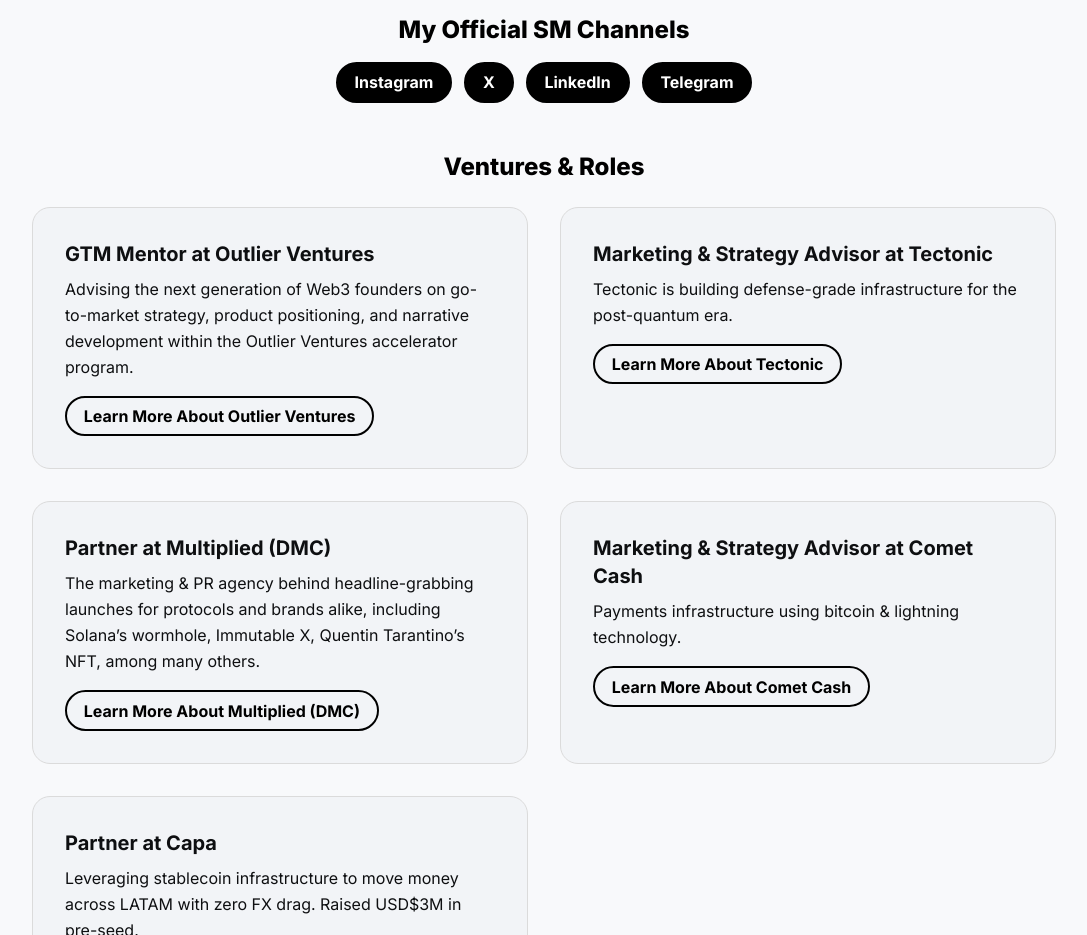
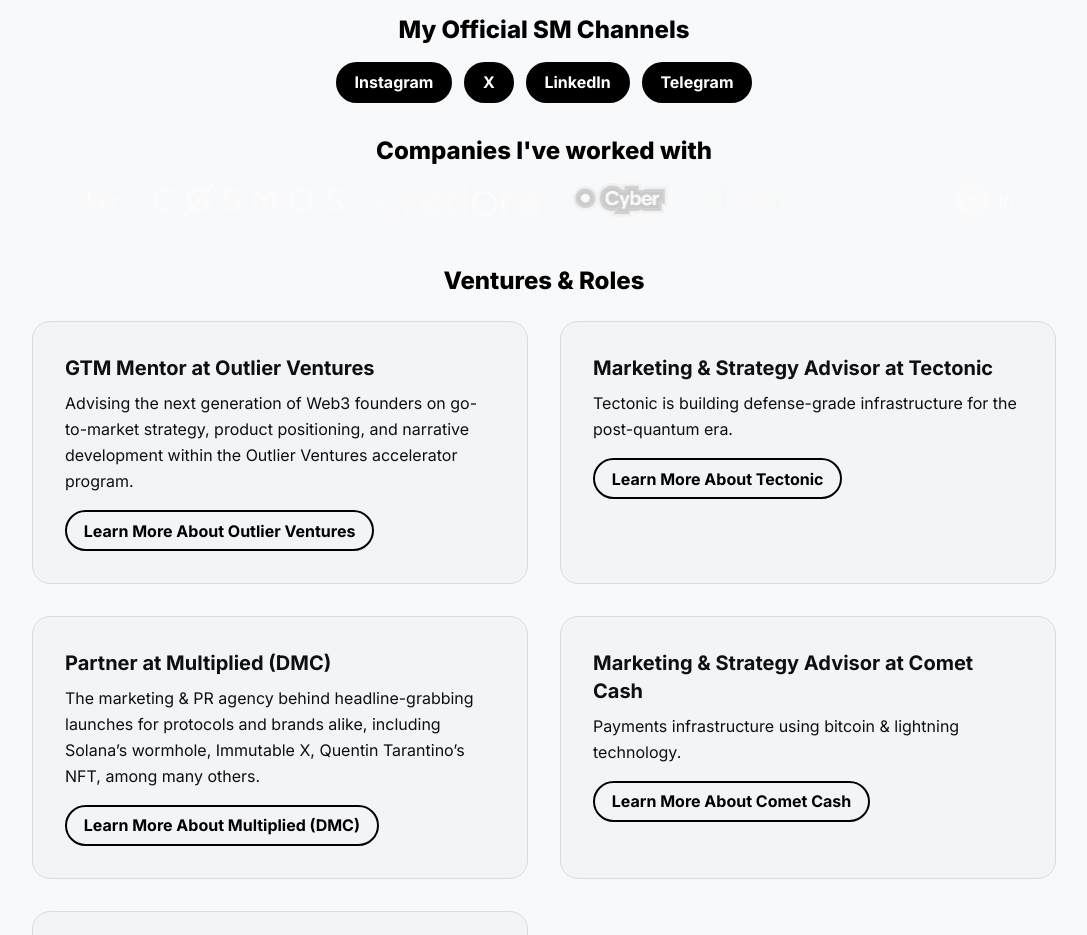
Before and after one commit to danielforeroj/danielforeroj, a React (Vite) app: page / in a window 1280 px wide. Shown: the part 820-1755 px from the top of the page, without its empty margins (96-1183 px from the left). Built offline with nearby package versions, Linux system fonts and the light colour scheme.

Commit message:
Add dynamic companies carousel below social links

```diff
--- /dev/null
+++ b/components/CompaniesWorkedWithCarousel.tsx
@@ -0,0 +1,93 @@
+import React, { useMemo, useState } from "react";
+
+type LogoRecord = {
+  src: string;
+  alt: string;
+  key: string;
+};
+
+const stripFileExtension = (name: string) => name.replace(/\.[a-z0-9]+$/i, "");
+
+const toTitleCase = (value: string) =>
+  value
+    .split(/\s+/)
+    .filter(Boolean)
+    .map((word) => word.charAt(0).toUpperCase() + word.slice(1).toLowerCase())
+    .join(" ");
+
+const filenameToAlt = (filename: string) => {
+  const noExt = stripFileExtension(filename);
+  const cleaned = noExt
+    .replace(/[_-]+/g, " ")
+    .replace(/\bgs\b/gi, "")
+    .replace(/\d+/g, "")
+    .replace(/\s+/g, " ")
+    .trim();
+
+  return toTitleCase(cleaned || "Company Logo");
+};
+
+const logoModules = import.meta.glob("../content/brands logos/*.{png,jpg,jpeg,svg,webp,avif,gif}", {
+  eager: true,
+  import: "default",
+}) as Record<string, string>;
+
+const logos: LogoRecord[] = Object.entries(logoModules)
+  .map(([path, src]) => {
+    const filename = path.split("/").pop() ?? "";
+
+    return {
+      src,
+      alt: filenameToAlt(filename),
+      key: path,
+    };
+  })
+  .sort((a, b) => a.alt.localeCompare(b.alt));
+
+const CompanyLogo: React.FC<{ logo: LogoRecord }> = ({ logo }) => {
+  const [failed, setFailed] = useState(false);
+
+  if (failed) {
+    return null;
+  }
+
+  return (
+    <li className="companies-carousel__item" aria-label={logo.alt}>
+      <img
+        src={logo.src}
+        alt={logo.alt}
+        loading="lazy"
+        decoding="async"
+        onError={() => setFailed(true)}
+        className="companies-carousel__logo"
+      />
+    </li>
+  );
+};
+
+const CompaniesWorkedWithCarousel: React.FC = () => {
+  const carouselLogos = useMemo(() => logos, []);
+
+  if (!carouselLogos.length) {
+    return null;
+  }
+
+  return (
+    <section className="mt-8" aria-label="Companies I've worked with">
+      <h3 className="text-2xl font-extrabold mb-4">Companies I&apos;ve worked with</h3>
+      <div className="companies-carousel" role="region" aria-label="Scrolling company logos">
+        <div className="companies-carousel__track">
+          {[0, 1].map((copyIdx) => (
+            <ul key={copyIdx} className="companies-carousel__row" aria-hidden={copyIdx === 1}>
+              {carouselLogos.map((logo) => (
+                <CompanyLogo key={`${copyIdx}-${logo.key}`} logo={logo} />
+              ))}
+            </ul>
+          ))}
+        </div>
+      </div>
+    </section>
+  );
+};
+
+export default CompaniesWorkedWithCarousel;
--- a/index.css
+++ b/index.css
@@ -182,3 +182,80 @@ h1, h2, h3,
   border-radius: 6px;
   font-size: 0.95em;
 }
+
+/* Companies carousel */
+.companies-carousel {
+  position: relative;
+  overflow: hidden;
+  width: 100%;
+  -webkit-mask-image: linear-gradient(to right, transparent, black 6%, black 94%, transparent);
+  mask-image: linear-gradient(to right, transparent, black 6%, black 94%, transparent);
+}
+
+.companies-carousel__track {
+  display: flex;
+  width: max-content;
+  animation: companies-scroll 32s linear infinite;
+}
+
+.companies-carousel:hover .companies-carousel__track {
+  animation-play-state: paused;
+}
+
+.companies-carousel__row {
+  list-style: none;
+  margin: 0;
+  padding: 0;
+  display: flex;
+  align-items: center;
+  gap: clamp(1.5rem, 2.6vw, 2.6rem);
+  padding-inline: 0.75rem;
+}
+
+.companies-carousel__item {
+  flex: 0 0 auto;
+  display: flex;
+  align-items: center;
+  justify-content: center;
+}
+
+.companies-carousel__logo {
+  height: clamp(1.75rem, 2.7vw, 2.5rem);
+  width: auto;
+  max-width: min(190px, 38vw);
+  object-fit: contain;
+  opacity: 0.85;
+  filter: grayscale(1);
+}
+
+@keyframes companies-scroll {
+  from {
+    transform: translateX(0);
+  }
+  to {
+    transform: translateX(-50%);
+  }
+}
+
+@media (prefers-reduced-motion: reduce) {
+  .companies-carousel {
+    overflow-x: auto;
+    mask-image: none;
+    -webkit-mask-image: none;
+  }
+
+  .companies-carousel__track {
+    animation: none;
+    display: block;
+    width: auto;
+  }
+
+  .companies-carousel__row {
+    width: max-content;
+    padding-bottom: 0.25rem;
+  }
+
+  .companies-carousel__row[aria-hidden="true"] {
+    display: none;
+  }
+}
--- a/pages/HomePage.tsx
+++ b/pages/HomePage.tsx
@@ -2,6 +2,7 @@
 import React from "react";
 import { initialHomeContent, posts } from "../data/mockData";
 import Button from "../components/Button";
+import CompaniesWorkedWithCarousel from "../components/CompaniesWorkedWithCarousel";
 
 /** Small inline chip renderer */
 const Chips: React.FC<{
@@ -101,6 +102,7 @@ const HomePage: React.FC = () => {
               </Button>
             ))}
           </div>
+          <CompaniesWorkedWithCarousel />
         </section>
       ) : null}
 
```
